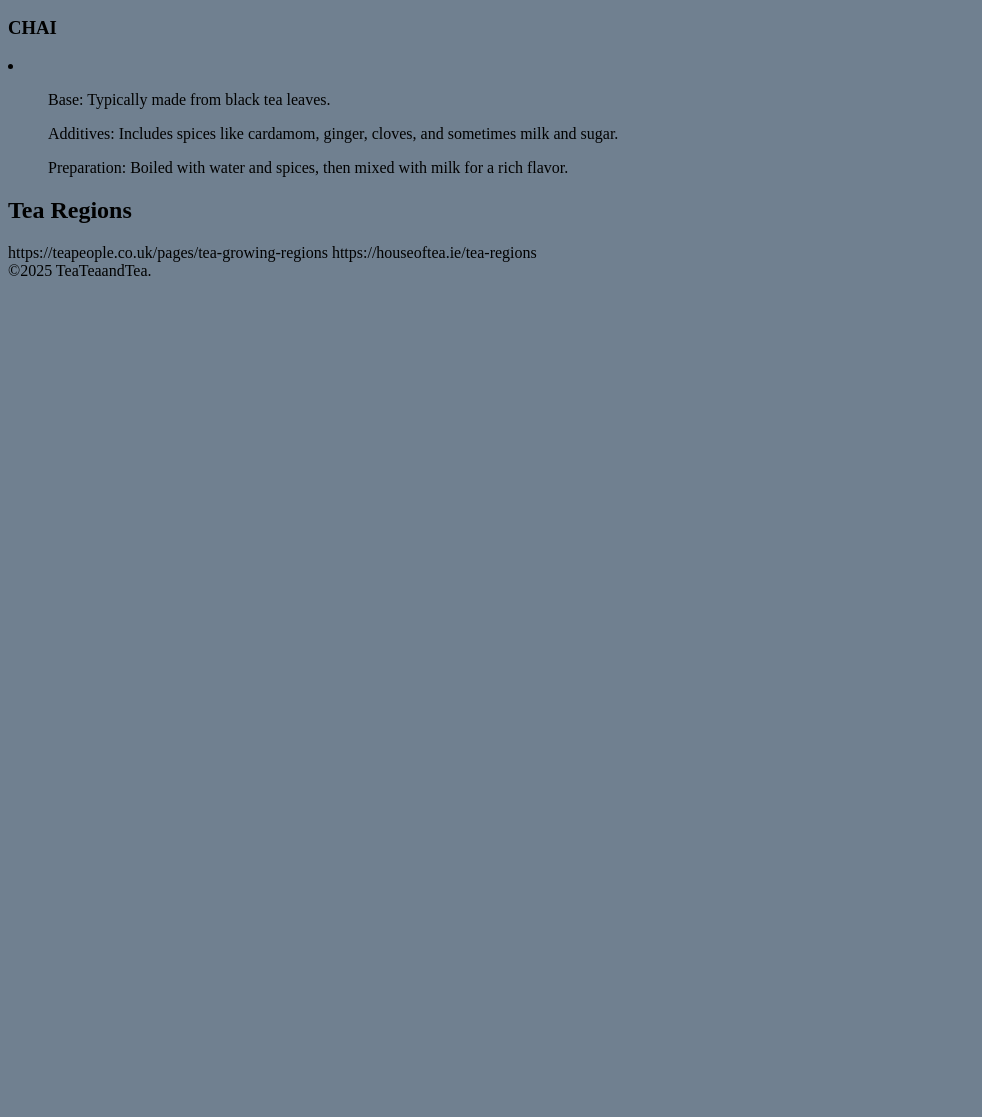
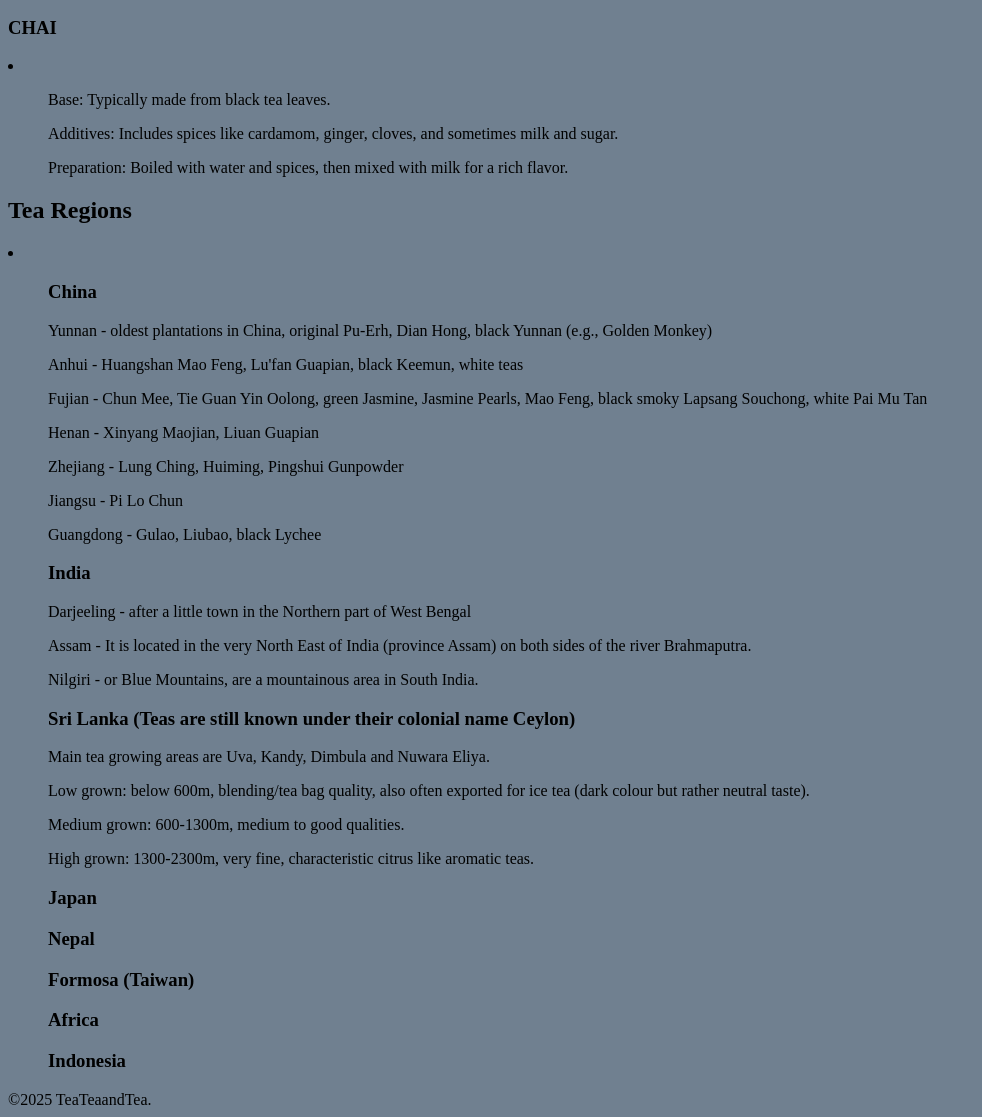
Before and after one commit to bartosz-github/CSS1, a plain HTML site: page index.html in a window 1280 px wide. Shown: the part 1761-2878 px from the top of the page, without its empty margins (0-982 px from the left). Before the commit the page ends 2049 px from the top, so only its background shows below. Drawn offline with Linux system fonts and the light colour scheme.

Commit message:
1
Tea regions - adding content, initial styles and structure

```diff
--- a/index.html
+++ b/index.html
@@ -129,9 +129,33 @@
 
     <h2>Tea Regions</h2>
 
-https://teapeople.co.uk/pages/tea-growing-regions
-https://houseoftea.ie/tea-regions
+<!-- https://teapeople.co.uk/pages/tea-growing-regions -->
+<!-- https://houseoftea.ie/tea-regions -->
 
+            <li>
+                <ul><h3>China</h3></ul>
+                    <ul>Yunnan - oldest plantations in China, original Pu-Erh, Dian Hong, black Yunnan (e.g., Golden Monkey)</ul>
+                    <ul>Anhui - Huangshan Mao Feng, Lu'fan Guapian, black Keemun, white teas</ul>
+                    <ul>Fujian - Chun Mee, Tie Guan Yin Oolong, green  Jasmine, Jasmine Pearls, Mao Feng,  black smoky Lapsang Souchong, white Pai Mu Tan</ul>
+                    <ul>Henan - Xinyang Maojian, Liuan Guapian</ul>
+                    <ul>Zhejiang - Lung Ching, Huiming, Pingshui Gunpowder</ul>
+                    <ul>Jiangsu - Pi Lo Chun</ul>
+                    <ul>Guangdong - Gulao, Liubao, black Lychee</ul>
+                <ul><h3>India</h3></ul>
+                    <ul>Darjeeling - after a little town in the Northern part of West Bengal</ul>
+                    <ul>Assam - It is located in the very North East of India (province Assam) on both sides of the river Brahmaputra.</ul>
+                    <ul>Nilgiri - or Blue Mountains, are a mountainous area in South India.</ul>
+               <ul><h3>Sri Lanka (Teas are still known under their colonial name Ceylon)</h3></ul>
+                    <ul>Main tea growing areas are Uva, Kandy, Dimbula and Nuwara Eliya.</ul>
+                    <ul>Low grown: below 600m, blending/tea bag quality, also often exported for ice tea (dark colour but rather neutral taste).</ul>
+                    <ul>Medium grown: 600-1300m, medium to good qualities.</ul>
+                    <ul>High grown: 1300-2300m, very fine, characteristic citrus like aromatic teas.</ul>
+                <ul><h3>Japan</h3></ul>
+                <ul><h3>Nepal</h3></ul>
+                <ul><h3>Formosa (Taiwan)</h3></ul>
+                <ul><h3>Africa</h3></ul>
+                <ul><h3>Indonesia</h3></ul>
+            </li>
 
     </section>
     <footer>©2025 TeaTeaandTea.</footer>
```
